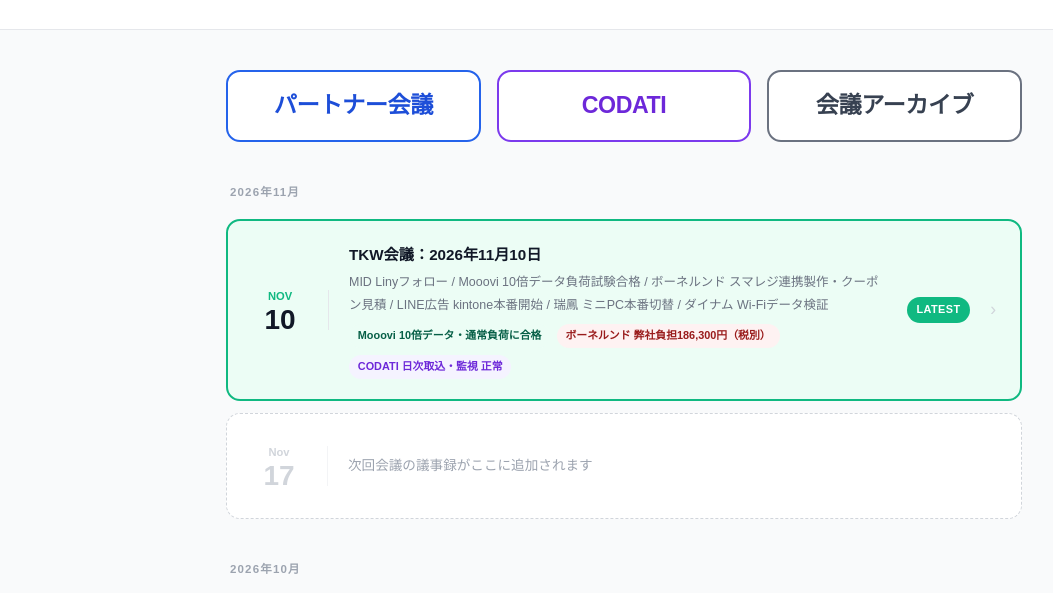
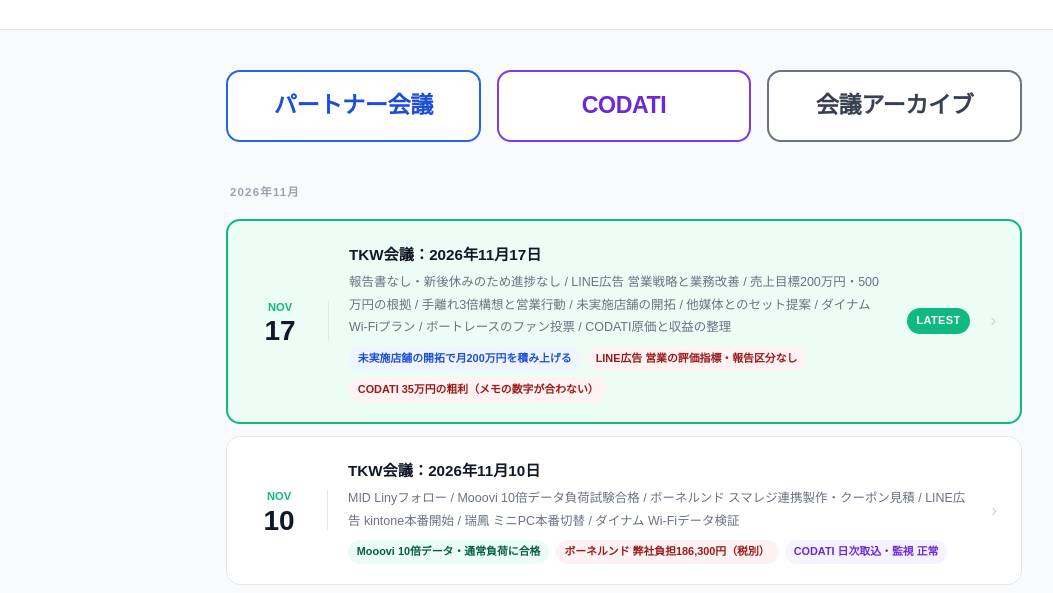
Before and after one commit to shimecava-bw/tkw, a plain HTML site: page index.html in a window 1280 px wide. Shown: the part 155-748 px from the top of the page, without its empty margins (16-1069 px from the left). Drawn offline with Linux system fonts and the light colour scheme.

Commit message:
Update index.html

```diff
--- a/index.html
+++ b/index.html
@@ -87,7 +87,23 @@
 
     <div class="minutes-list">
 
-        <a href="./1110/" class="minutes-card latest" target="_blank" rel="noopener">
+        <a href="./1117/" class="minutes-card latest" target="_blank" rel="noopener">
+            <div class="card-date"><div class="month">Nov</div><div class="day">17</div></div>
+            <div class="card-divider"></div>
+            <div class="card-body">
+                <div class="card-title">TKW会議：2026年11月17日</div>
+                <div class="card-meta">報告書なし・新後休みのため進捗なし / LINE広告 営業戦略と業務改善 / 売上目標200万円・500万円の根拠 / 手離れ3倍構想と営業行動 / 未実施店舗の開拓 / 他媒体とのセット提案 / ダイナムWi-Fiプラン / ボートレースのファン投票 / CODATI原価と収益の整理</div>
+                <div class="card-tags">
+                    <span class="tag blue">未実施店舗の開拓で月200万円を積み上げる</span>
+                    <span class="tag red">LINE広告 営業の評価指標・報告区分なし</span>
+                    <span class="tag red">CODATI 35万円の粗利（メモの数字が合わない）</span>
+                </div>
+            </div>
+            <span class="latest-badge">LATEST</span>
+            <span class="card-arrow">›</span>
+        </a>
+
+        <a href="./1110/" class="minutes-card" target="_blank" rel="noopener">
             <div class="card-date"><div class="month">Nov</div><div class="day">10</div></div>
             <div class="card-divider"></div>
             <div class="card-body">
@@ -99,12 +115,11 @@
                     <span class="tag" style="background:#f5f3ff;color:#6d28d9;">CODATI 日次取込・監視 正常</span>
                 </div>
             </div>
-            <span class="latest-badge">LATEST</span>
             <span class="card-arrow">›</span>
         </a>
 
         <div class="empty-card">
-            <div class="empty-date"><div class="empty-month">Nov</div><div class="empty-day">17</div></div>
+            <div class="empty-date"><div class="empty-month">Nov</div><div class="empty-day">24</div></div>
             <div class="card-divider" style="background:#f3f4f6;"></div>
             <div class="empty-text">次回会議の議事録がここに追加されます</div>
         </div>
```
